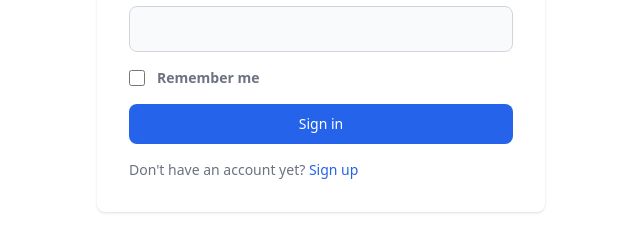
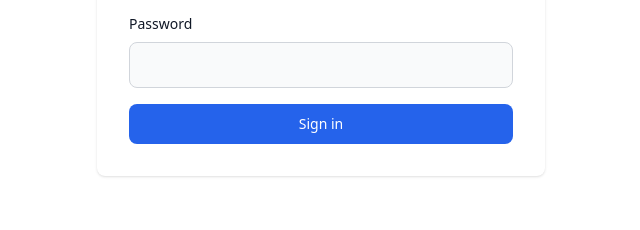
Before and after one commit to siacerola/angularApp, an Angular app: page /login in a window 1280 px wide. Shown: the part 430-660 px from the top of the page, without its empty margins (319-959 px from the left). Built offline with nearby package versions, Linux system fonts and the light colour scheme.

Commit message:
comment sign up remember me, forgot password

```diff
--- a/src/app/pages/login/login.component.html
+++ b/src/app/pages/login/login.component.html
@@ -1,38 +1,3 @@
-<!-- <form [formGroup]="loginForm" action="#" method="post">
-  <div class="flex justify-center min-h-full items-center">
-
-    <div class="flex flex-col m-2">
-      <div class="m-2 justify-center">
-        <label for="username" class="leading-6 block text-sm font-medium to-gray-900">Username</label>
-      </div>
-
-      <div class="m-2">
-        <input type="text" name="username" formControlName="username" class="p-2 bg-slate-200 border-0 w-full rounded-md ring-inset sm:leading-6 shadow-sm">
-      </div>
-    </div>
-
-    <div class="flex flex-col m-2">
-      <div class="m-2">
-        <label for="password" class="leading-6 block text-sm font-medium to-gray-900">Password</label>
-      </div>
-
-      <div class="m-2">
-        <input type="password" name="password" formControlName="password" class="p-2 bg-slate-200 border-0 w-full rounded-md ring-inset sm:leading-6 shadow-sm">
-      </div>
-    </div>
-
-    <div class="items-center justify-center flex flex-initial m-2">
-      <button (click)="buttonSubmit()"
-      class="items-center text-center shadow-lg text-gray-600 bg-slate-200 font-medium rounded-lg text-sm p-4 hover:bg-slate-400">Submit</button>
-    </div>
-  </div>
-</form>
-
-<div class="flex justify-center">
-  <p *ngIf="loginForm.get('username')?.errors?.['required'] && loginForm.get('username')?.touched" class="mt-2 items-center text-xs alert ">username is required</p>
-  <p class="mt-2 items-center text-xs text-error" *ngIf="loginForm.get('password')?.errors?.['minlength']">minimum 8 characters</p>
-</div> -->
-
 <div class="flex flex-col items-center justify-center font-semibold px-6 py-8 mx-auto md:h-screen lg:py-0">
   <a href="#">
     <img src="../../../favicon.ico" alt="angular logo" class="w-8 h-8 m-2">
@@ -57,23 +22,23 @@
           <input formControlName="password" type="password" name="password" id="" class="bg-gray-50 border border-gray-300 text-gray-900 rounded-lg w-full block p-2.5">
         </div>
 
-        <div class="flex items-center justify-between">
-          <div class="flex items-start">
-            <div class="flex items-center h-5">
+        <!-- <div class="flex items-center justify-between"> -->
+          <!-- <div class="flex items-start"> -->
+            <!-- <div class="flex items-center h-5">
               <input type="checkbox" name="remember" id="remember" aria-describedby="remember" class="w-4 h-4 border border-gray-300 rounded bg-gray-50 ">
-            </div>
+            </div> -->
 
-            <div class="ml-3 text-sm">
+            <!-- <div class="ml-3 text-sm">
               <label for="remember" class="text-gray-500">Remember me</label>
-            </div>
-          </div>
-          <a href="#" class="text-sm font-medium text-primary-600 hover:underline"></a>
-        </div>
+            </div> -->
+          <!-- </div> -->
+          <!-- <a href="#" class="text-sm font-medium text-primary-600 hover:underline">Forgot password?</a> -->
+        <!-- </div> -->
         <button (click)="buttonSubmit()" type="submit" class="w-full text-white bg-primary-600 hover:bg-primary-700 focus:ring-4 focus:outline-none focus:ring-primary-300 font-medium rounded-lg text-sm px-5 py-2.5 text-center">Sign in</button>
-        <p class="text-sm font-light text-gray-500">
+        <!-- <p class="text-sm font-light text-gray-500">
           Don't have an account yet?
           <a href="#" class="font-medium text-primary-600 hover:underline">Sign up</a>
-        </p>
+        </p> -->
       </form>
     </div>
 
```
